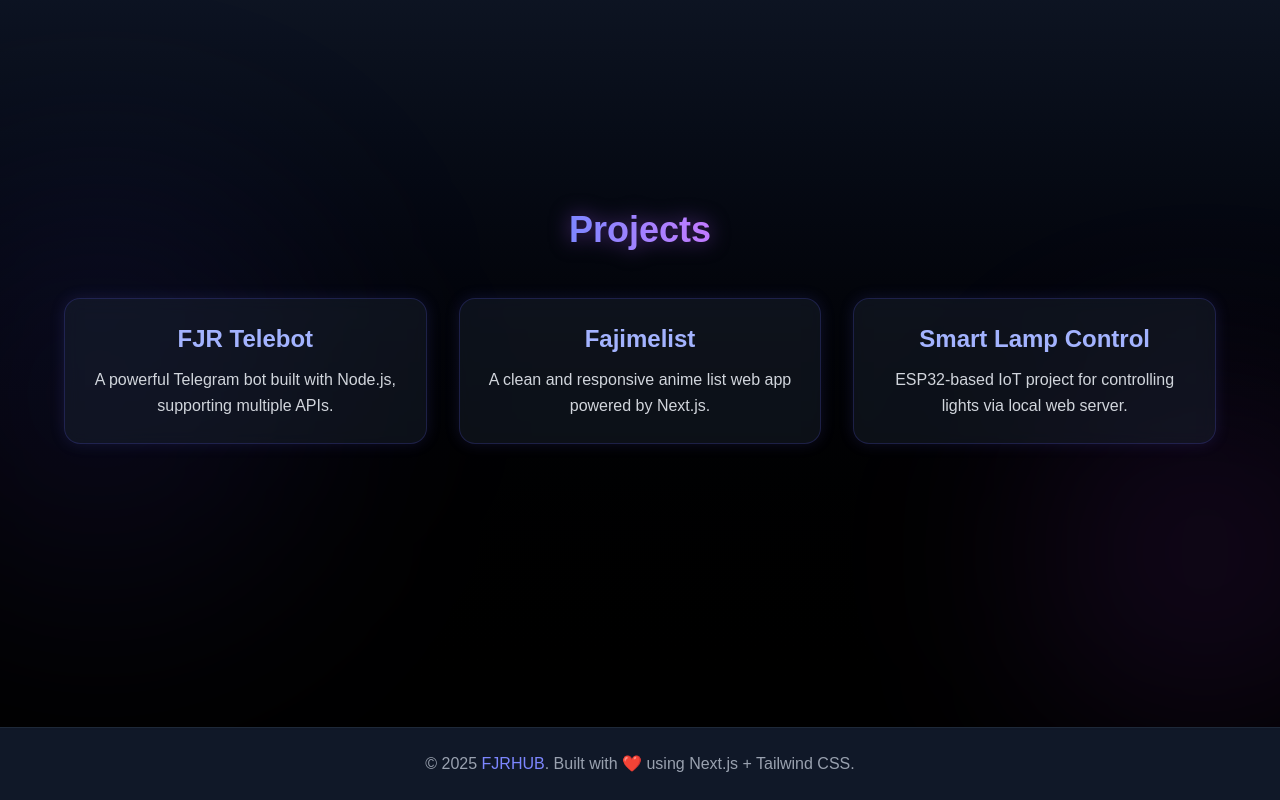
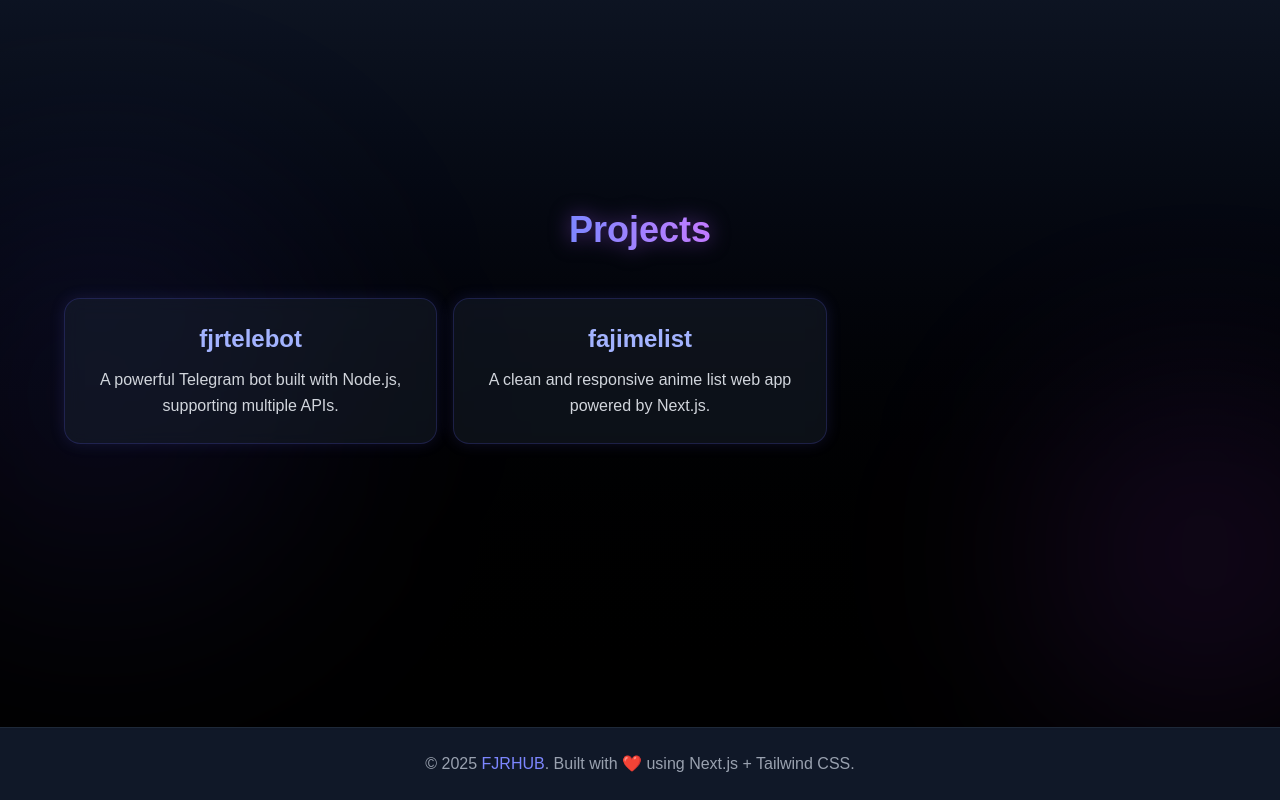
Before and after one commit to fjrhub/fjr, a Next.js app: page / in a window 1280 px wide. Shown: the part 873-1673 px from the top of the page. Built offline with nearby package versions, Linux system fonts and the light colour scheme.

Commit message:
refactor(Projects): remove Smart Lamp Control and update gap

```diff
--- a/app/components/Projects.jsx
+++ b/app/components/Projects.jsx
@@ -5,16 +5,12 @@ import { motion } from "framer-motion";
 export default function Projects() {
   const projects = [
     {
-      title: "FJR Telebot",
+      title: "fjrtelebot",
       desc: "A powerful Telegram bot built with Node.js, supporting multiple APIs.",
     },
     {
-      title: "Fajimelist",
+      title: "fajimelist",
       desc: "A clean and responsive anime list web app powered by Next.js.",
-    },
-    {
-      title: "Smart Lamp Control",
-      desc: "ESP32-based IoT project for controlling lights via local web server.",
     },
   ];
 
@@ -34,7 +30,7 @@ export default function Projects() {
         Projects
       </h2>
 
-      <div className="grid md:grid-cols-3 gap-8 max-w-6xl mx-auto relative z-10">
+      <div className="grid md:grid-cols-3 gap-4 max-w-6xl mx-auto relative z-10">
         {projects.map((p, i) => (
           <motion.div
             key={i}
```
